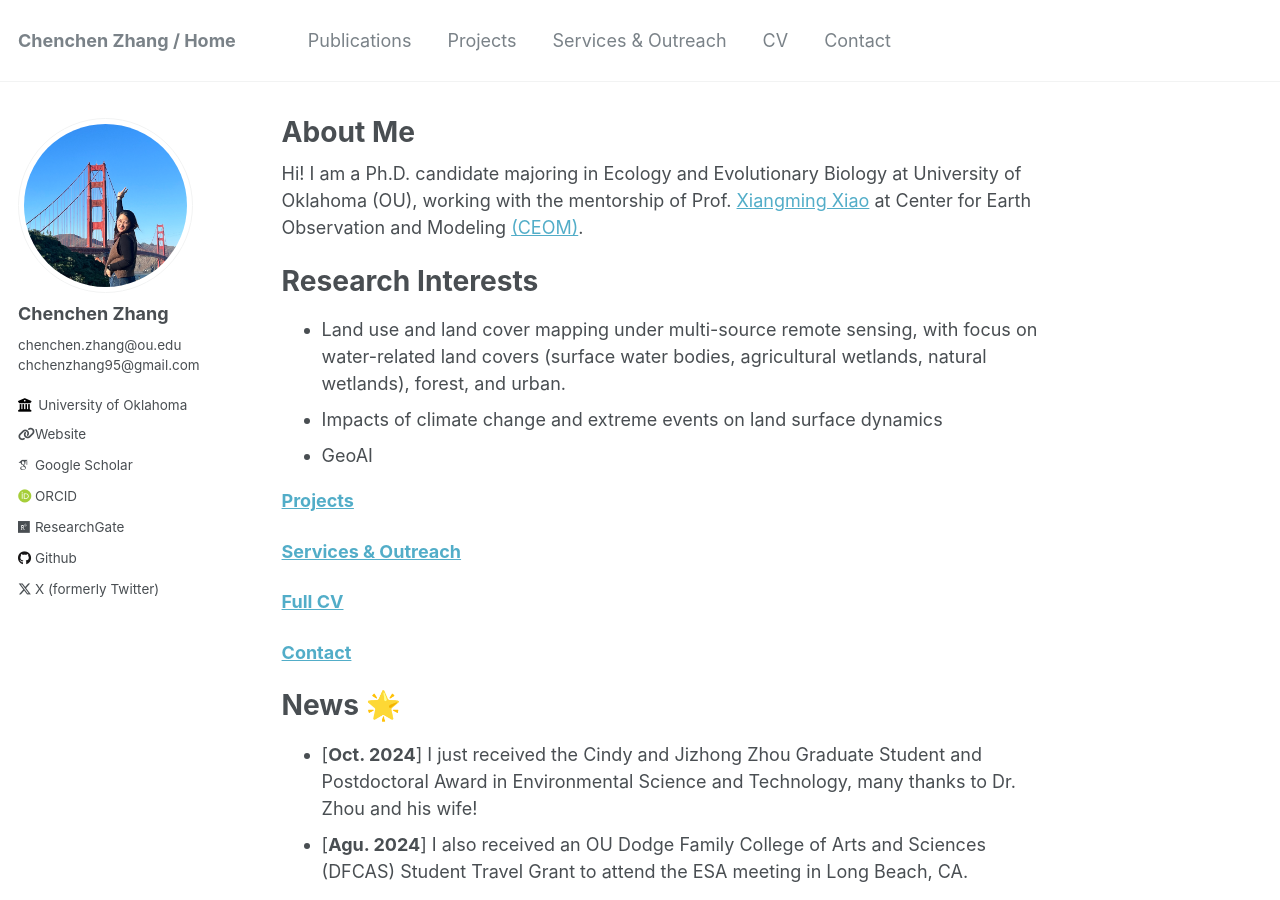
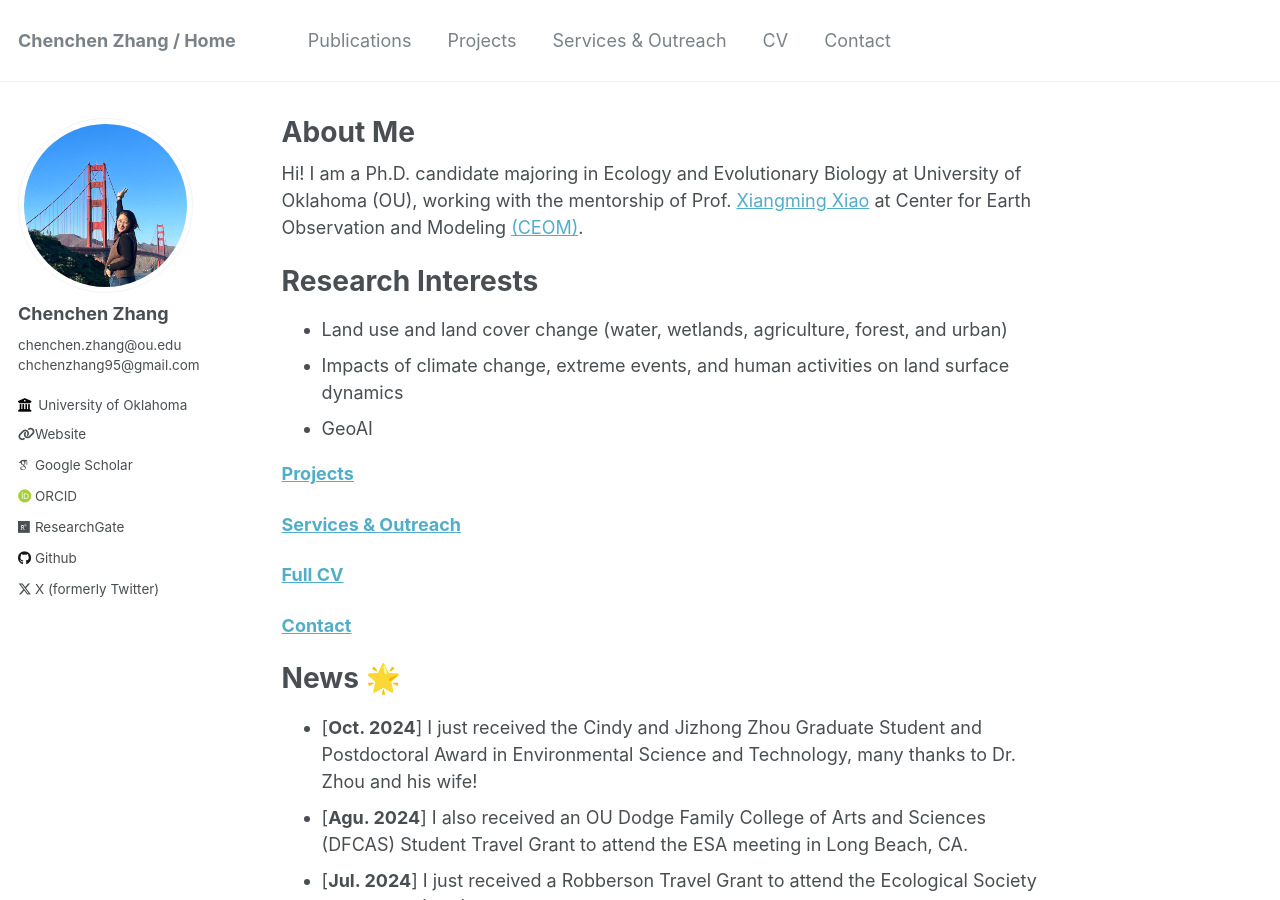
Before and after one commit to rszcc/rszcc.github.io, a Jekyll site: the page built from _pages/about.md, in a window 1280 px wide and 900 px high. Built offline with Jekyll 4.4.1, drawn with Linux system fonts in a browser that asks for light colours; some web fonts are replaced.

Commit message:
Update about.md

```diff
--- a/_pages/about.md
+++ b/_pages/about.md
@@ -11,8 +11,8 @@ Hi! I am a Ph.D. candidate majoring in Ecology and Evolutionary Biology at Unive
 
 Research Interests
 ======
- - Land use and land cover mapping under multi-source remote sensing, with focus on water-related land covers (surface water bodies, agricultural wetlands, natural wetlands), forest, and urban.
- - Impacts of climate change and extreme events on land surface dynamics
+ - Land use and land cover change (water, wetlands, agriculture, forest, and urban)
+ - Impacts of climate change, extreme events, and human activities on land surface dynamics
  - GeoAI
 
 **[Projects](https://rszcc.github.io//projects/)**
```
